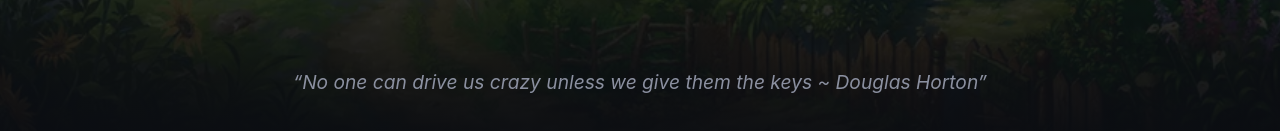
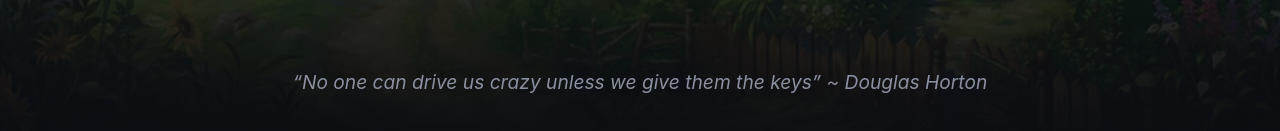
Before and after one commit to Quadratic12345/PersonalWebsite, a React (Vite) app: page / in a window 1280 px wide. Shown: the part 647-778 px from the top of the page. Built offline with nearby package versions, Linux system fonts and the light colour scheme.

Commit message:
some fix

```diff
--- a/src/components/CommandNav.tsx
+++ b/src/components/CommandNav.tsx
@@ -31,6 +31,9 @@ export function CommandNav({ sections, onNavigate, heroImage }: CommandNavProps)
   const [now, setNow] = useState(() => new Date());
   const [quote] = useState(() => quotes[Math.floor(Math.random() * quotes.length)]);
   const inputRef = useRef<HTMLInputElement>(null);
+  const separatorIndex = quote.lastIndexOf(" ~ ");
+  const quoteText = separatorIndex === -1 ? quote : quote.slice(0, separatorIndex);
+  const quoteAuthor = separatorIndex === -1 ? "" : quote.slice(separatorIndex + 3);
 
   useEffect(() => {
     const id = setInterval(() => setNow(new Date()), 1000);
@@ -168,7 +171,10 @@ export function CommandNav({ sections, onNavigate, heroImage }: CommandNavProps)
         </p>
       </div>
 
-      <p className="hero__quote">&ldquo;{quote}&rdquo;</p>
+      <p className="hero__quote">
+        <span className="hero__quote-text">&ldquo;{quoteText}&rdquo;</span>
+        {quoteAuthor && <span className="hero__quote-author"> ~ {quoteAuthor}</span>}
+      </p>
     </section>
   );
 }
```
